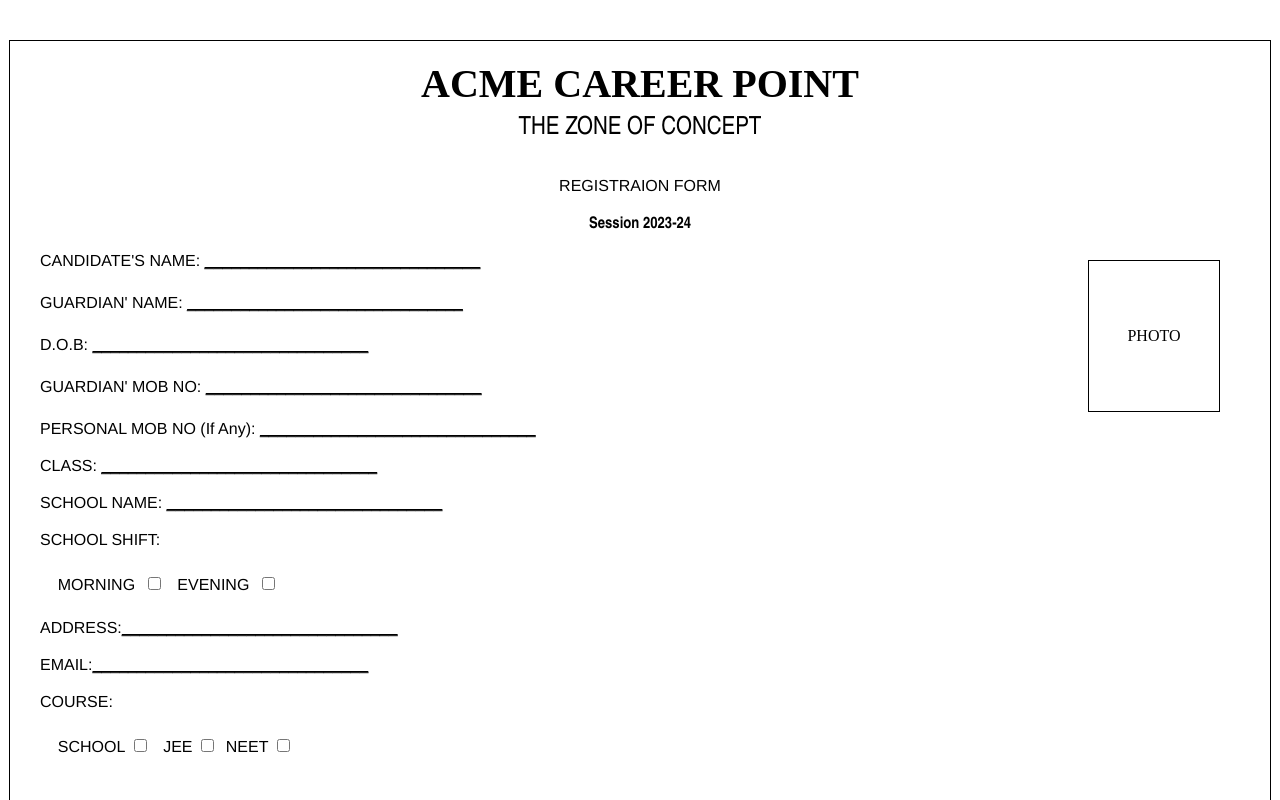
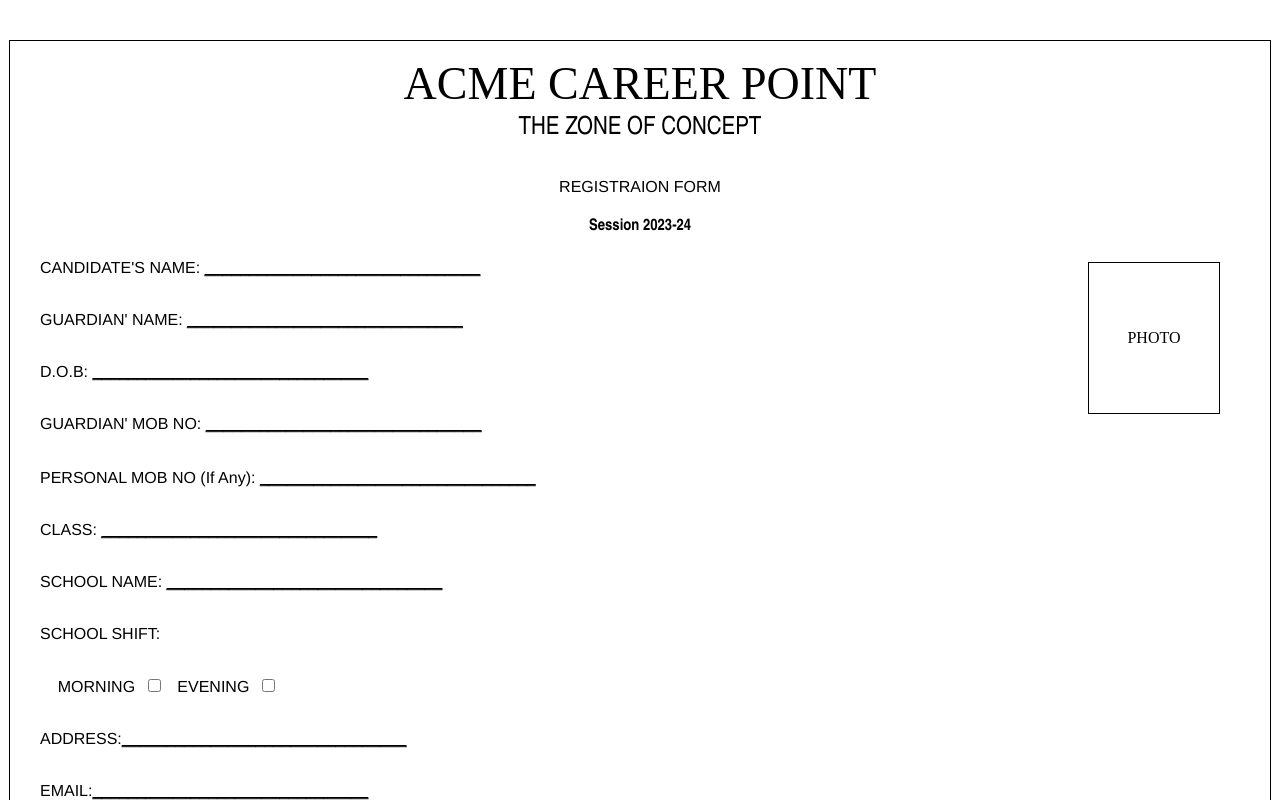
Before and after one commit to Asifsaifali/Form, a React (Vite) app: page / in a window 1280 px wide. Shown: the top 800 px of the page. Built offline with nearby package versions, Linux system fonts and the light colour scheme.

Commit message:
Added routes in the file

```diff
--- a/src/components/Form/Css.js
+++ b/src/components/Form/Css.js
@@ -29,8 +29,8 @@ const Style = {
     font-family: "Times New Roman", Arial, sans-serif;
     line-height: 5px;
     margin: 10px;
-    font-size: 40px;
-    font-weight: none;
+    font-size: 46px;
+    font-weight: 100;
   `,
   H2: styled.h2`
     font-family: "Callibri", "Arial Narrow", Arial, sans-serif;
@@ -43,6 +43,7 @@ const Style = {
     font-family: "Franklin Gothic Medium", "Arial Narrow", Arial, sans-serif;
     font-weight: normal;
     font-size: 16px;
+    line-height: 20px;
   `,
   H4: styled.h4`
     font-family: "Callibri", "Arial Narrow", Arial, sans-serif;
@@ -93,7 +94,8 @@ const Style = {
     width: 100%;
     height: 80%;
     // border:1px solid gray;
-    line-height: 5px;
+    line-height: 10px;
+    margin-top: 40px;
     display: flex;
     flex-direction: column;
     text-align: left;
--- a/src/components/Form/Form.jsx
+++ b/src/components/Form/Form.jsx
@@ -1,15 +1,20 @@
-import { useState } from "react"
-import Style from "./Css"
+import { useState } from "react";
+import Style from "./Css";
 const Form = () => {
+  const [value, setValue] = useState("_______________________________");
+  // setValue("_______________________________")
+  const [add, setAdd] = useState("________________________________");
 
-
-  const[value, setValue] = useState("_______________________________")
-  // setValue("_______________________________")
+  const handler = () => {
+    setAdd(
+      "CONNAUGHT PLACE Pin Code is 110001. CONNAUGHT PLACE is located in NA CENTRAL DELHI, DELHI, India."
+    );
+  };
 
   return (
     <>
       <Style.Container>
-        <Style.Box >
+        <Style.Box>
           <Style.HeadingBox>
             <Style.Heading>ACME CAREER POINT</Style.Heading>
             <Style.H2>THE ZONE OF CONCEPT</Style.H2>
@@ -19,33 +24,61 @@ const Form = () => {
           <Style.FormBox>
             <Style.ContentPic>
               <Style.ContentBox>
-                    <Style.H3>CANDIDATE&apos;S NAME:&nbsp;<u>{value}</u></Style.H3>
-                    <Style.H3>GUARDIAN&apos; NAME:&nbsp;<u>{value}</u></Style.H3>
-                    <Style.H3>D.O.B:&nbsp;<u>{value}</u></Style.H3>
-                    <Style.H3>GUARDIAN&apos; MOB NO:&nbsp;<u>{value}</u></Style.H3>
+                <Style.H3>
+                  CANDIDATE&apos;S NAME:&nbsp;<u>{value}</u>
+                </Style.H3>
+                <Style.H3>
+                  GUARDIAN&apos; NAME:&nbsp;<u>{value}</u>
+                </Style.H3>
+                <Style.H3>
+                  D.O.B:&nbsp;<u>{value}</u>
+                </Style.H3>
+                <Style.H3>
+                  GUARDIAN&apos; MOB NO:&nbsp;<u>{value}</u>
+                </Style.H3>
               </Style.ContentBox>
               <Style.PicBox>
                 <Style.Pic>PHOTO</Style.Pic>
               </Style.PicBox>
             </Style.ContentPic>
             <Style.AllContent>
-                   <Style.H3>PERSONAL MOB NO&nbsp;(If Any):&nbsp;<u>{value}</u></Style.H3>
-                   <Style.H3>CLASS:&nbsp;<u>{value}</u></Style.H3>
-                   <Style.H3>SCHOOL NAME:&nbsp;<u>{value}</u></Style.H3>
+              <Style.H3>
+                PERSONAL MOB NO&nbsp;(If Any):&nbsp;<u>{value}</u>
+              </Style.H3>
+              <Style.H3>
+                CLASS:&nbsp;<u>{value}</u>
+              </Style.H3>
+              <Style.H3>
+                SCHOOL NAME:&nbsp;<u>{value}</u>
+              </Style.H3>
               <Style.H3>SCHOOL SHIFT:</Style.H3>
-                   <Style.H3>&nbsp;&nbsp;&nbsp;&nbsp;MORNING &nbsp;<input type="checkbox"/>&nbsp;&nbsp; EVENING &nbsp;<input type="checkbox"/></Style.H3>
-                   <Style.H3>ADDRESS:<u>{value}</u></Style.H3>
-                   <Style.H3>EMAIL:<u>{value}</u></Style.H3>
+              <Style.H3>
+                &nbsp;&nbsp;&nbsp;&nbsp;MORNING &nbsp;
+                <input type="checkbox" />
+                &nbsp;&nbsp; EVENING &nbsp;
+                <input type="checkbox" />
+              </Style.H3>
+              <Style.H3 onClick={handler}>
+                ADDRESS:<u>{add}</u>
+              </Style.H3>
+              <Style.H3>
+                EMAIL:<u>{value}</u>
+              </Style.H3>
               <Style.H3>COURSE:</Style.H3>
-                   <Style.H3>&nbsp;&nbsp;&nbsp;&nbsp;SCHOOL&nbsp;<input type="checkbox" />&nbsp;&nbsp; JEE&nbsp;<input type="checkbox" />&nbsp;&nbsp;NEET&nbsp;<input type="checkbox" /></Style.H3>
-
+              <Style.H3>
+                &nbsp;&nbsp;&nbsp;&nbsp;SCHOOL&nbsp;
+                <input type="checkbox" />
+                &nbsp;&nbsp; JEE&nbsp;
+                <input type="checkbox" />
+                &nbsp;&nbsp;NEET&nbsp;
+                <input type="checkbox" />
+              </Style.H3>
             </Style.AllContent>
           </Style.FormBox>
         </Style.Box>
       </Style.Container>
+    </>
+  );
+};
 
-    </>
-  )
-}
-
-export default Form
+export default Form;
```
Lines whose indentation alone changed are shown as unchanged.
